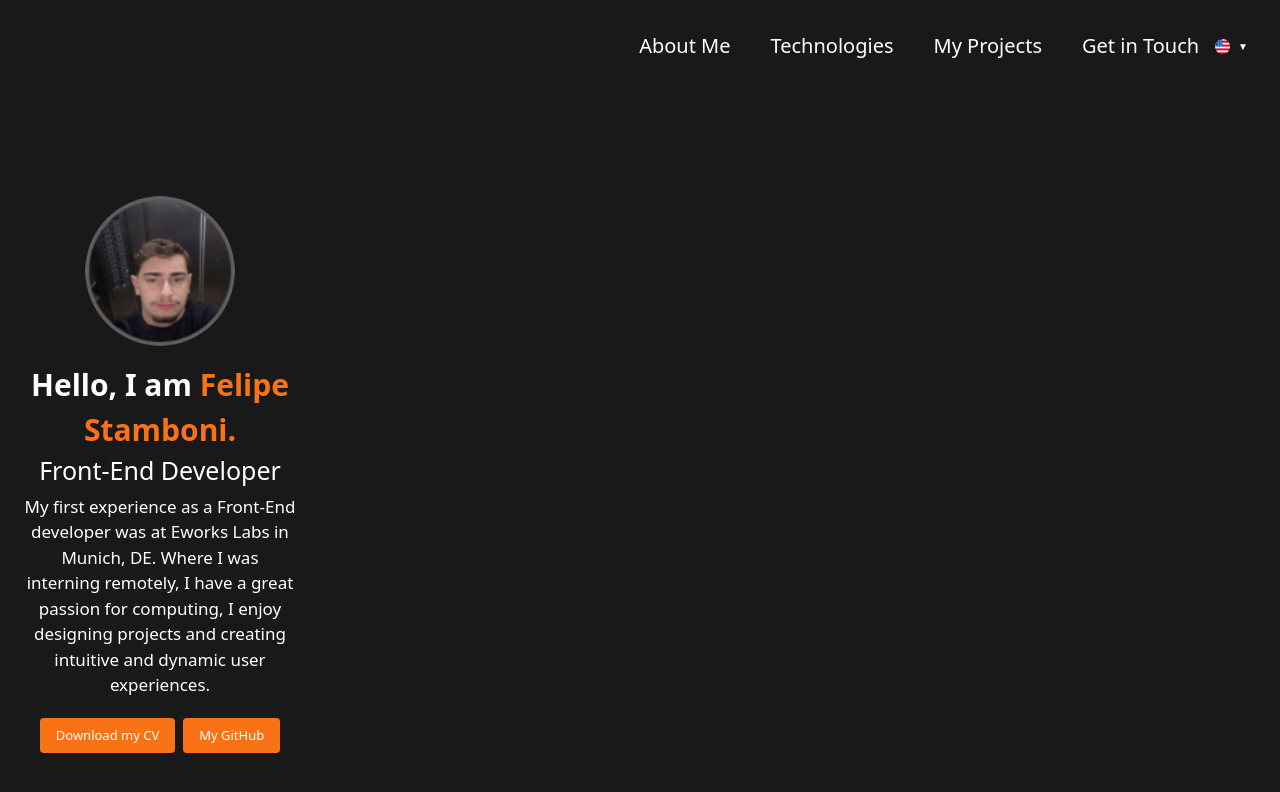
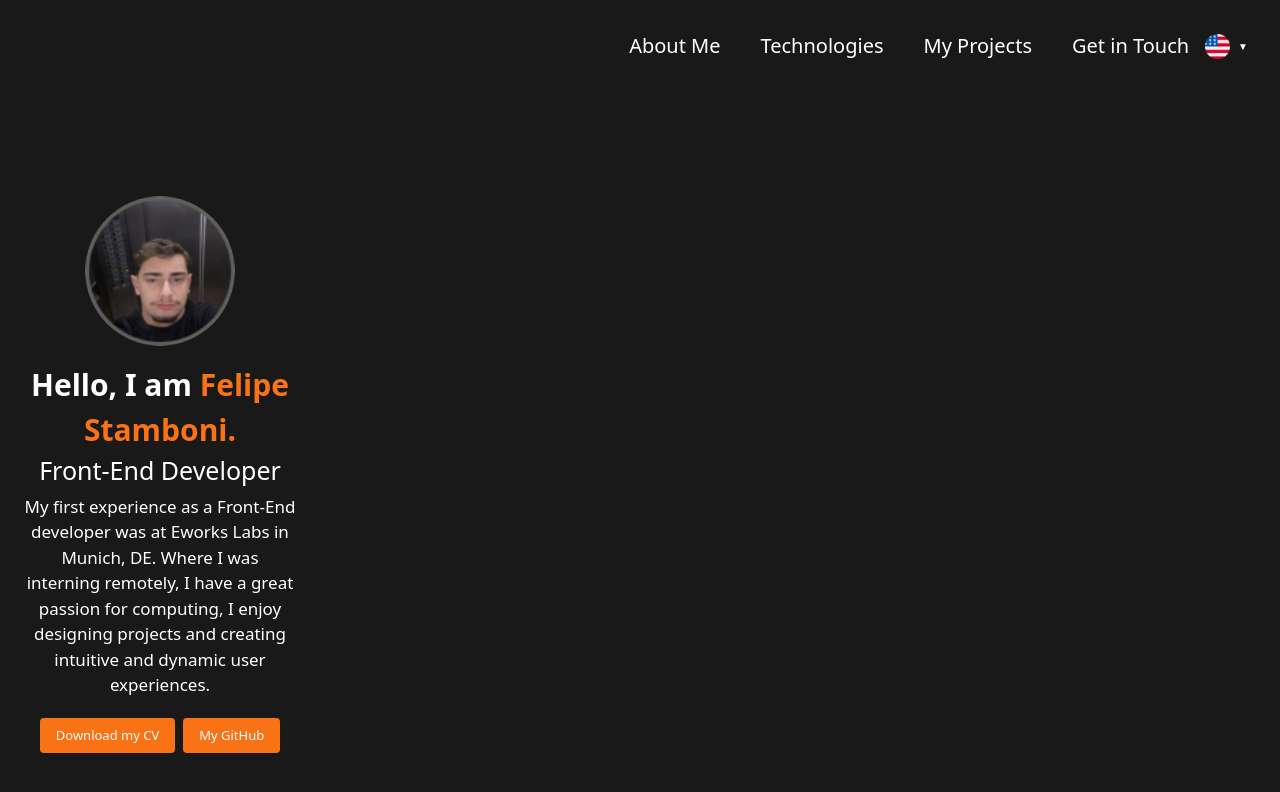
Before and after one commit to felipestambonidev/meuportifolioemnextjs, a Next.js app: page /en in a window 1280 px wide. Shown: the top 792 px of the page. Built offline with nearby package versions, Linux system fonts and the light colour scheme.

Commit message:
Mudei de tamanho as bandeiras dos idiomas

```diff
--- a/components/menucabecalho/index.tsx
+++ b/components/menucabecalho/index.tsx
@@ -32,8 +32,8 @@ const Navbar: React.FC = () => {
           <Image
             src="/img/icons/brazil.png"
             alt="Language selector"
-            width={15}
-            height={15}
+            width={25}
+            height={25}
           />
           <span className={`ml-2 transform transition-transform text-white text-[10px] ${isDropdownOpen ? 'rotate-180' : ''}`}>
             ▼
--- a/components/menucabecalhoenglish/index.tsx
+++ b/components/menucabecalhoenglish/index.tsx
@@ -32,8 +32,8 @@ const NavbarEng: React.FC = () => {
           <Image
             src="/img/icons/eua.png"
             alt="Language selector"
-            width={15}
-            height={15}
+            width={25}
+            height={25}
           />
           <span className={`ml-2 transform transition-transform text-white text-[10px] ${isDropdownOpen ? 'rotate-180' : ''}`}>
             ▼
```
